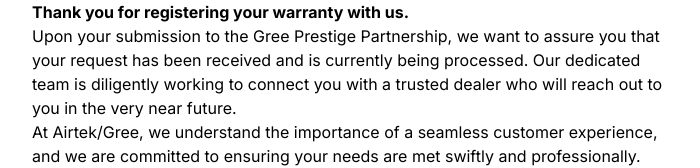
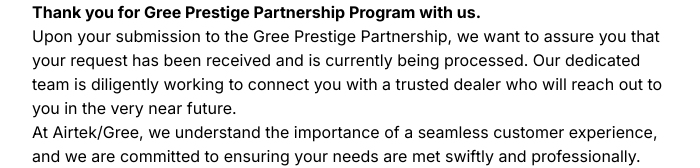
Before and after one commit to DavidSpaice/next, a Next.js app: page /gree-customer-care/thank-you in a window 1280 px wide. Shown: the top 168 px of the page, without its empty margins (288-988 px from the left). Built offline with nearby package versions, Linux system fonts and the light colour scheme.

Commit message:
updated thank page title for customer care

```diff
--- a/app/gree-customer-care/thank-you/page.tsx
+++ b/app/gree-customer-care/thank-you/page.tsx
@@ -5,7 +5,7 @@
     <div className="flex flex-col h-screen items-center">
       <div className="w-2/4">
         <p className="title">
-          Thank you for registering your warranty with us.
+          Thank you for Gree Prestige Partnership Program with us.
         </p>
         <p>
           Upon your submission to the Gree Prestige Partnership, we want to assure you that your request has been received and is currently being processed. Our dedicated team is diligently working to connect you with a trusted dealer who will reach out to you in the very near future.
```
